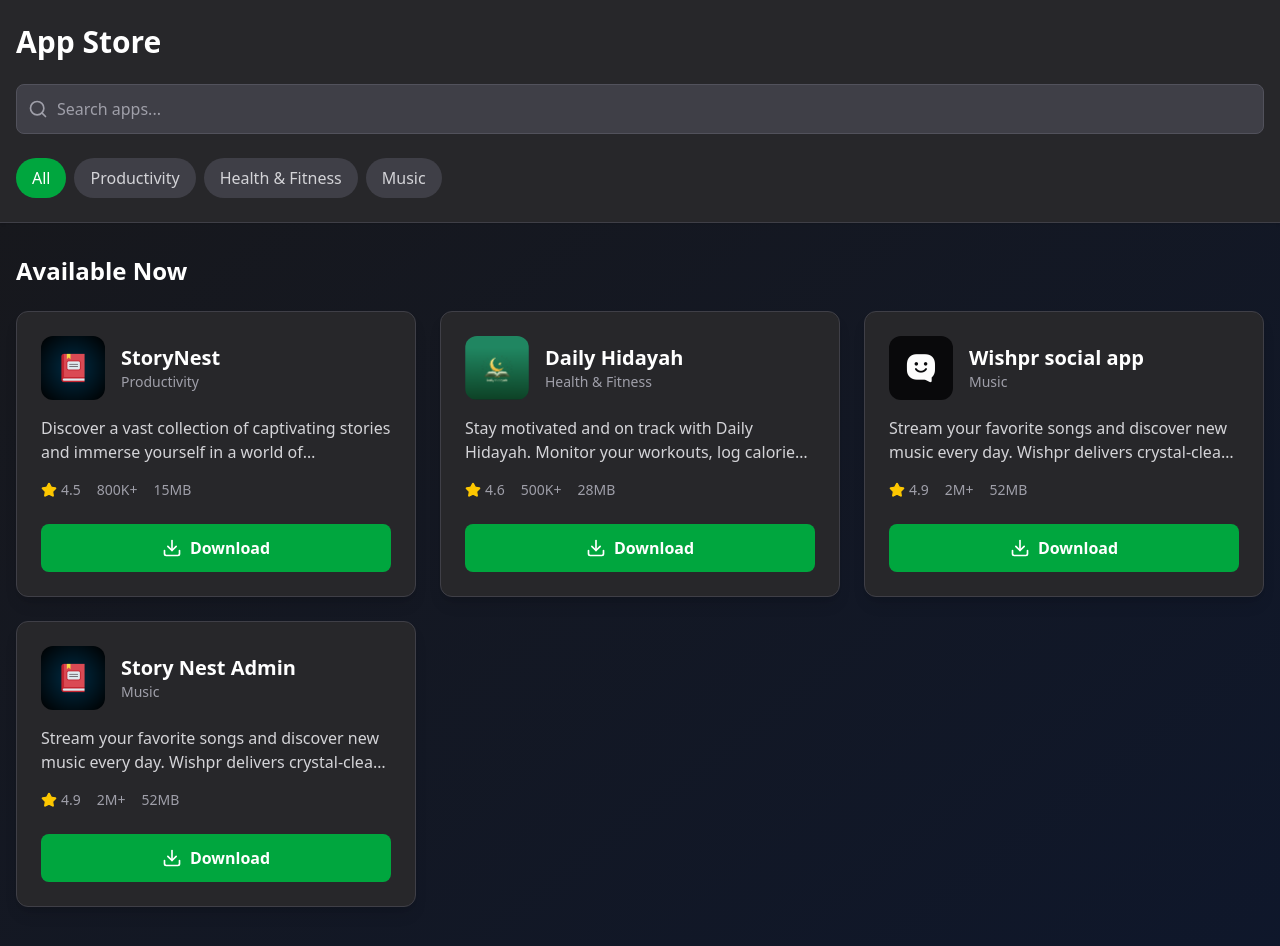
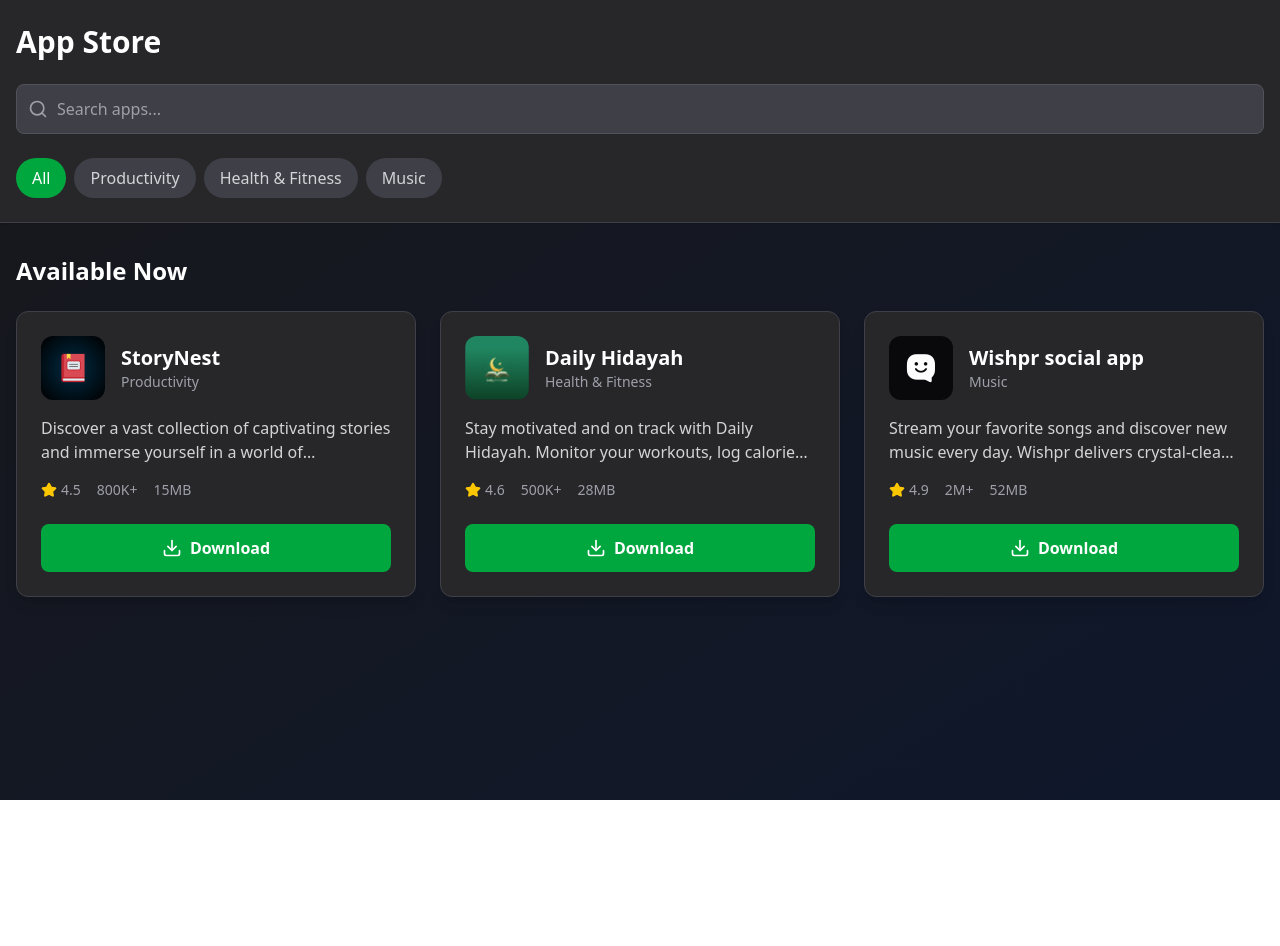
Before and after one commit to tawsifulalamraiyan/react-app-store, a React (Vite) app: page / in a window 1280 px wide. Shown: the top 946 px of the page. After the commit the page ends 800 px from the top, so only its background shows below. Built offline with nearby package versions, Linux system fonts and the light colour scheme.

Commit message:
first commit

```diff
--- a/src/constants/index.ts
+++ b/src/constants/index.ts
@@ -51,16 +51,4 @@ export const sampleAppData: AppData[] = [
       "Stream your favorite songs and discover new music every day. Wishpr delivers crystal-clear sound quality and a social platform to share your musical moments with friends.",
     link: "https://expo.dev/artifacts/eas/6BTrtexSz41fBBDUp5UW49.apk",
   },
-  {
-    id: 3,
-    name: "Story Nest Admin",
-    logo: storynest,
-    category: "Music",
-    rating: 4.9,
-    downloads: "2M+",
-    size: "52MB",
-    description:
-      "Stream your favorite songs and discover new music every day. Wishpr delivers crystal-clear sound quality and a social platform to share your musical moments with friends.",
-    link: "https://expo.dev/artifacts/eas/tNJhNzgnz5sLsz4y5rdvdq.apk",
-  },
 ];
```
